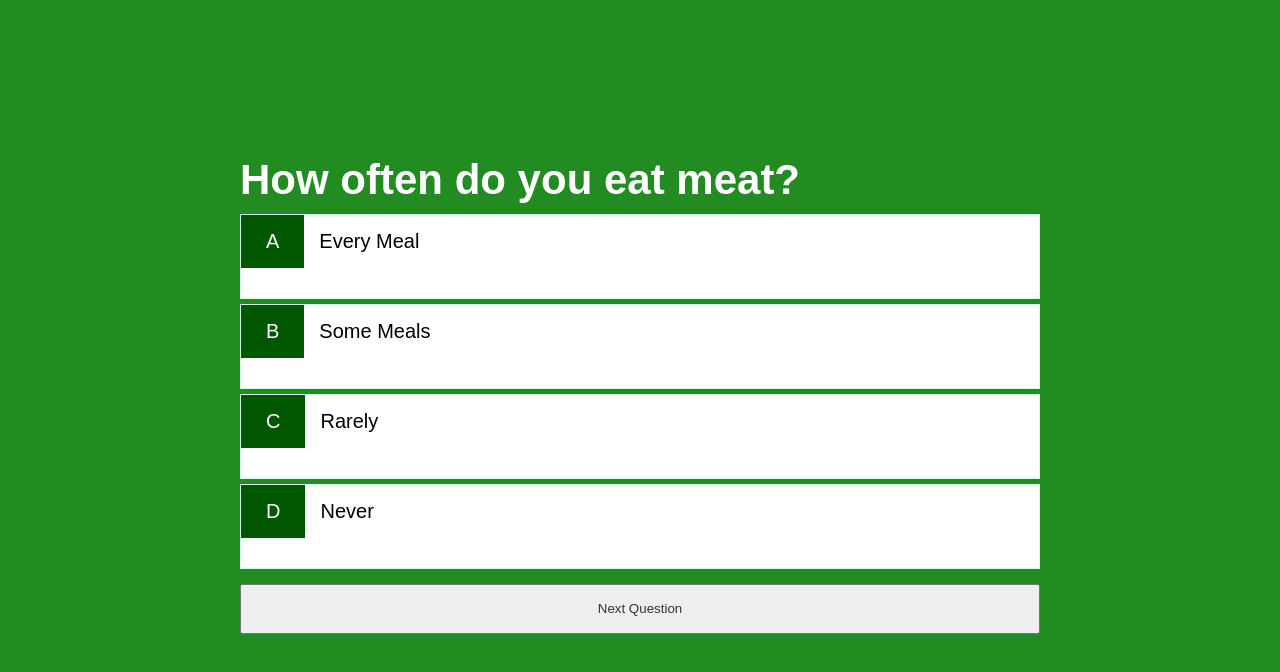
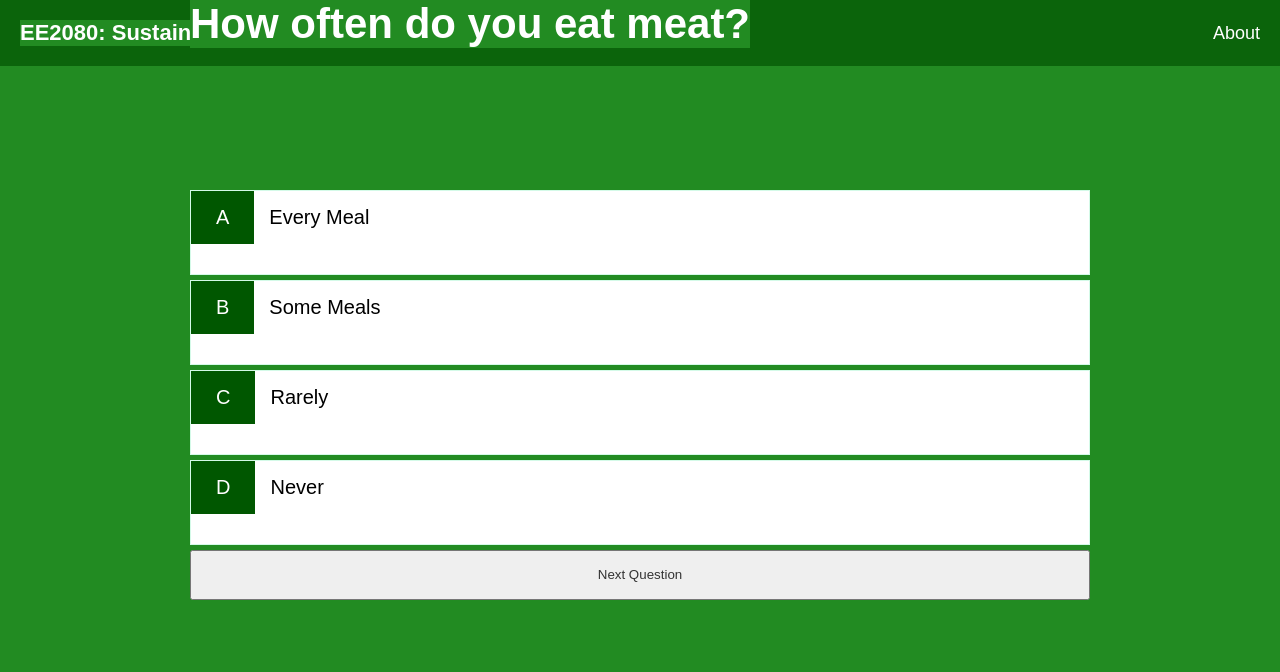
Before and after one commit to ZLEE012/EE2080-Sustainable-Engineering, a plain HTML site: page game.html in a window 1280 px wide. Drawn offline with Linux system fonts and the light colour scheme.

Commit message:
Add files via upload

```diff
--- a/app.css
+++ b/app.css
@@ -28,16 +28,31 @@ h2 {
     margin-bottom: 1rem;
     padding-top: 0;
     font-weight: 700;
-    position: sticky;
+    position: fixed;
     top: 0;
     background-color: forestgreen; /* Ensure it covers the fixed navbar */
     z-index: 1000; /* Ensure it stays above other elements */
 }
+h3 {
+    font-size: 4.2rem;
+    color: rgb(255, 255, 255);
+    margin-bottom: 1rem;
+    padding-top: 0;
+    font-weight: 700;
+    position: sticky;
+    top: 0;
+    text-align: center;
+    margin-left: -68rem;
+    background-color: forestgreen; /* Ensure it covers the fixed navbar */
+     /* Ensure it stays above other elements */
+}
 
 p {
-    font-size: 1.8rem;
+    font-size: 2.2rem;
     color: rgb(255, 255, 255);
     margin-bottom: 5rem;
+    left: 5%;
+
 }
 
 .btn {
@@ -61,7 +76,8 @@ p {
 
 .banner {
     position: fixed;
-    top: 0;
+    top: 0px;
+
     left: 0;
     right: 0;
     background-color: rgb(11, 100, 11);
@@ -99,7 +115,7 @@ p {
     display: flex;
     justify-content: center;
     align-items: center;
-    max-width: 80rem;
+    max-width: 90rem;
     margin: 0 auto;
 }
 
--- a/game.css
+++ b/game.css
@@ -45,3 +45,37 @@ p {
     height: 50px;
 
 }
+
+.banner {
+    position: fixed;
+    top: 0;
+    left: 0;
+    right: 0;
+    background-color: rgb(11, 100, 11);
+    color: #fff;
+    padding: 20px;
+    z-index: 1000; /* Ensure the banner stays above other content */
+    transition: all 0.3s ease; /* Add transition for smooth movement */
+}
+
+.banner-content {
+    display: flex;
+    justify-content: space-between;
+    align-items: center;
+}
+
+.title {
+    margin: 0;
+}
+
+.links {
+    display: flex;
+    margin-left: auto; /* Align navigation links to the left */
+}
+
+.links a {
+    font-size: 1.8rem;
+    color: #fff;
+    text-decoration: none;
+    margin-left: 20px; /* Adjust margin for spacing between links */
+}
--- a/game.html
+++ b/game.html
@@ -8,6 +8,15 @@
     <link rel="stylesheet" href="game.css">
 </head>
 <body>
+    <div id="banner" class="banner">
+        <div class="banner-content">
+          <h1 class="title">EE2080: Sustainable Engineering</h1>
+          <nav class="links">
+            <a href="index.html">About</a>
+
+          </nav>
+        </div>
+    </div>
     <div class="container">
         <div id="game" class="justify-center flex-column">
             <h2 id="question"></h2>
--- /dev/null
+++ b/globe.css
@@ -0,0 +1,25 @@
+.container {
+    position: relative; /* Ensure container has a defined position */
+    width: 100%;
+    height: 100vh; /* Set height of container */
+}
+
+.earth{
+    position:absolute;
+    top:0%;
+    bottom: 30%;
+    left: 0;
+    right: 0;
+    margin: auto;
+    width: 500px;
+    height: 500px;
+    background-image:url(earth.jpg);
+    border-radius: 50%;
+    background-size: cover;
+    box-shadow: -20px -20px 50px 2px #000 inset, 0 0 20px 2px #000;
+    animation: spin 30s linear alternate infinite;
+}
+
+@keyframes spin {
+    100%{background-position: 100%;}
+}
```
Also changed, not shown: index.html (+30 -7 lines), earth.jpg (added).
